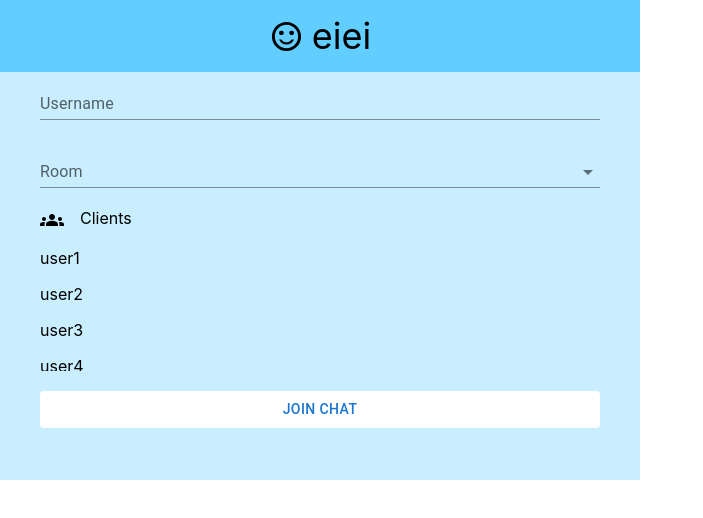
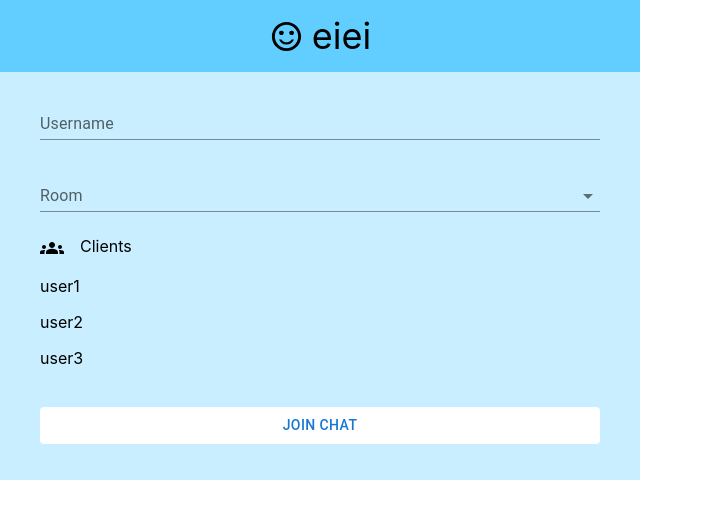
Before and after one commit to Petoxic/chat-application-backend, a React (Create React App) app in the folder frontend/: page / in a window 1280 px wide. Shown: the top 518 px of the page, without its empty margins (0-703 px from the left). Built offline with nearby package versions, Linux system fonts and the light colour scheme.

Commit message:
edit to able to use form

```diff
--- a/frontend/src/components/loginPage/LoginInput.js
+++ b/frontend/src/components/loginPage/LoginInput.js
@@ -7,6 +7,7 @@ import {
   Select,
   MenuItem,
   Button,
+  TextField,
 } from "@mui/material";
 import GroupsIcon from "@mui/icons-material/Groups";
 
@@ -28,16 +29,23 @@ const LoginInput = () => {
     return <p>{user}</p>;
   });
 
+  const submitHandler = (event) => {
+    event.preventDefault();
+    const username = event.target[0].value;
+    const room = event.target[1].value;
+    console.log(username, room);
+  };
+
   return (
-    <ContentContainer>
+    <ContentContainer onSubmit={submitHandler}>
       <FormControl variant="standard" sx={{ width: "100%" }}>
         <InputLabel>Username</InputLabel>
-        <Input placeholder="Enter username" />
+        <Input id="username" placeholder="Enter username" />
       </FormControl>
 
       <FormControl variant="standard" sx={{ width: "100%" }}>
         <InputLabel>Room</InputLabel>
-        <Select label="Room">
+        <Select label="Room" name="room">
           <MenuItem value="Javascript">Javascript</MenuItem>
           <MenuItem value="Python">Python</MenuItem>
         </Select>
@@ -51,7 +59,10 @@ const LoginInput = () => {
         <div style={{ overflow: "scroll" }}>{UsersList}</div>
       </ClientsContainer>
 
-      <Button sx={{ width: "100%", backgroundColor: theme.color.white }}>
+      <Button
+        type="submit"
+        sx={{ width: "100%", backgroundColor: theme.color.white }}
+      >
         Join Chat
       </Button>
     </ContentContainer>
@@ -60,14 +71,14 @@ const LoginInput = () => {
 
 export default LoginInput;
 
-const ContentContainer = styled.div`
+const ContentContainer = styled.form`
   width: 100%;
   height: 85%;
   background-color: ${theme.color.ternary};
   display: flex;
   flex-direction: column;
-  gap: 1.25rem;
-  padding: 0 2.5rem;
+  gap: 1.5rem;
+  padding: 1.25rem 2.5rem;
   box-sizing: border-box;
 `;
 
```
